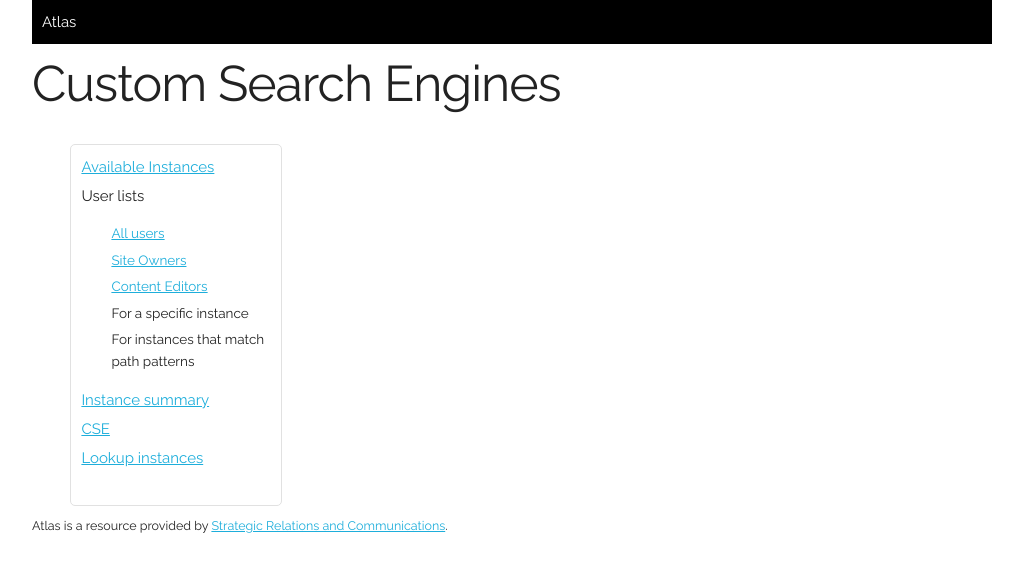
After one commit to CuBoulder/atlas, a Python web app: template atlas_admin/templates/instances/cse.html in a window 1280 px wide. The commit adds this page. Shown: the top 572 px of the page, without its empty margins (128-1151 px from the left). Run offline with Jinja, Linux system fonts and the light colour scheme; the template is opened without the code that fills it, so the values that code supplies are empty.

Commit message:
new: Add a route and a view for CSE information. Group by the creator ID. Resolves #600

```diff
--- a/atlas_admin/__init__.py
+++ b/atlas_admin/__init__.py
@@ -106,3 +106,9 @@ def search():
             flash('Error: Form failed validation.')
 
     return render_template('search.html', form=form, instanceList=instanceList, query_type=query_type)
+
+
+@atlas_admin.route('/instances/cse')
+def instances_cse():
+    instance_list = helpers.instances(cse=True)
+    return render_template('instances/cse.html', instanceList=instance_list)
--- a/atlas_admin/templates/base.html
+++ b/atlas_admin/templates/base.html
@@ -42,6 +42,7 @@
                     </ul>
                 </li>
                 <li><a href="{{ url_for('.index') }}instances">Instance summary</a></li>
+                <li><a href="{{ url_for('.index') }}instances/cse">CSE</a></li>
                 <li><a href="{{ url_for('.index') }}search">Lookup instances</a></li>
             </ul>
             {% endblock %}
--- /dev/null
+++ b/atlas_admin/templates/instances/cse.html
@@ -0,0 +1,25 @@
+{% extends "base.html" %}
+
+{% block title %}Custom Search Engines{% endblock %}
+
+{% block content %}
+{%- if instanceList -%}
+<div class="row">
+    <div class="columns twelve">
+        {% for group in instanceList|groupby(3) %}
+        <h2>Creator - {{ group.grouper }}</h2>
+        <table>
+            <th>Path</th>
+            <th>CSE ID</th>
+            {% for (i, j, k, l) in group.list|sort(attribute=2) %}
+            <tr>
+                <td><a href="{{ url_for('.index') }}instances/{{ i }}">{{ j }}</a></td>
+                <td>{{ k }}</td>
+            </tr>
+            {% endfor %}
+        </table>
+        {% endfor %}
+    </div>
+</div>
+{% endif %}
+{% endblock %}
```
Also changed, not shown: atlas_admin/helpers.py (+8 -1 lines).
